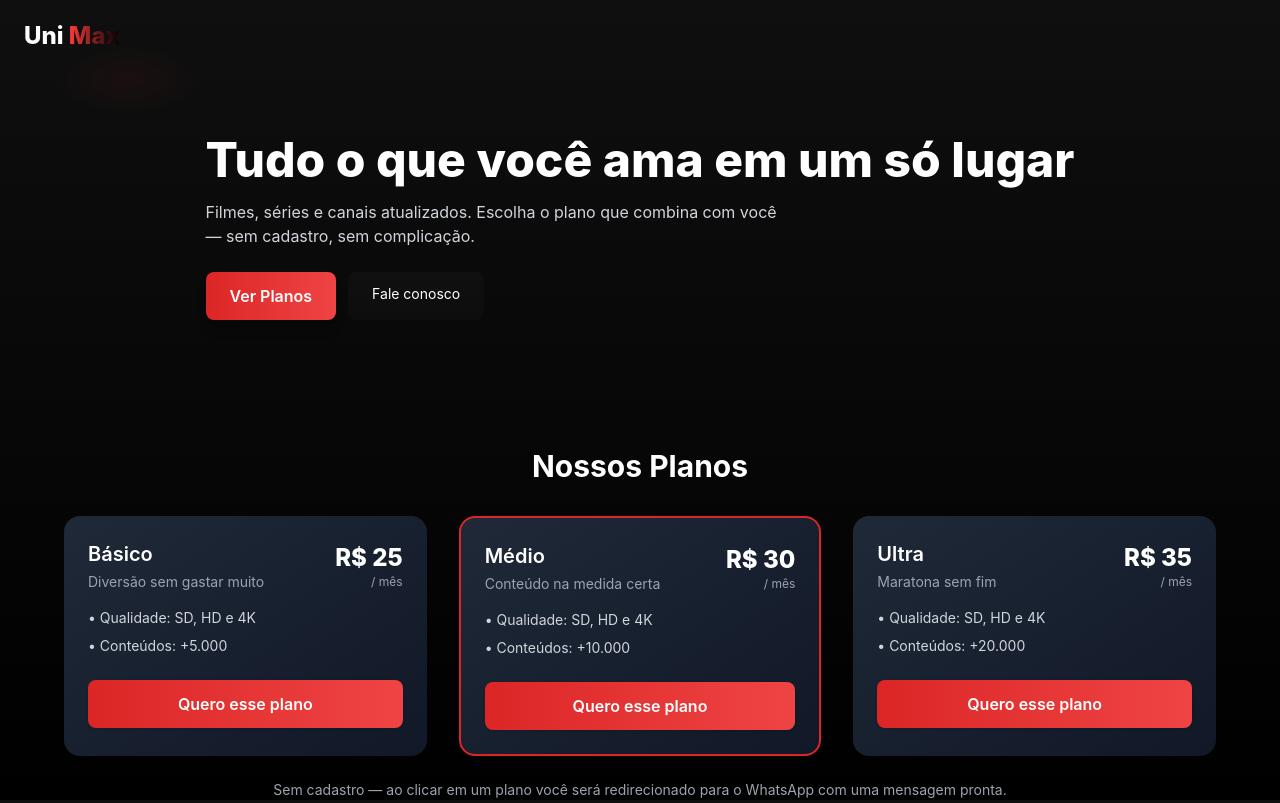
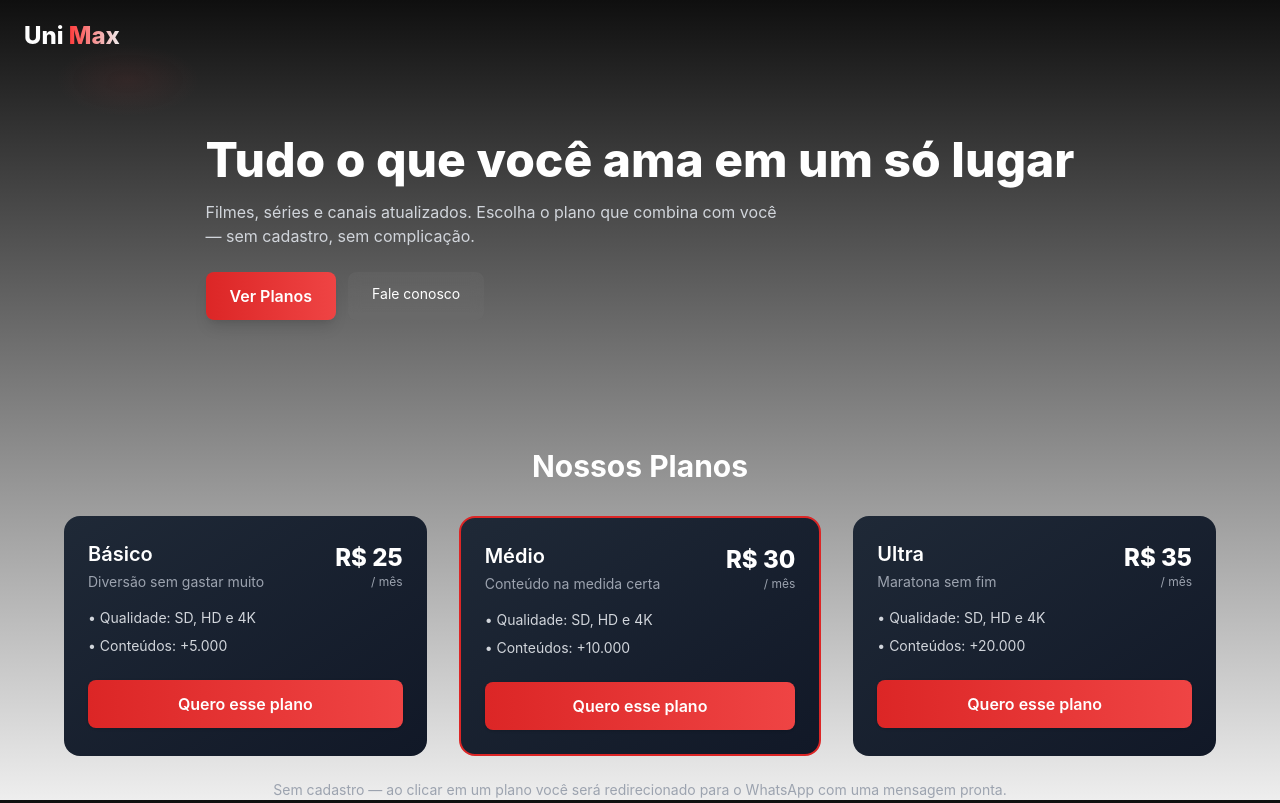
Before and after one commit to UniTvMax/Entreterimentos, a plain HTML site: page index.html in a window 1280 px wide. Shown: the top 803 px of the page. Drawn offline with nearby package versions, Linux system fonts and the light colour scheme.

Commit message:
Update index.html

```diff
--- a/index.html
+++ b/index.html
@@ -8,9 +8,9 @@
   <style>
     :root{
       --bg-1: #0f0f0f;
-      --bg-2: #000000;
+      --bg-2: #eeeeee;
       --accent-1: #ff3b3b;
-      --accent-2: #000000;
+      --accent-2: #eeeeee;
     }
     html,body{height:100%}
     body {
```
